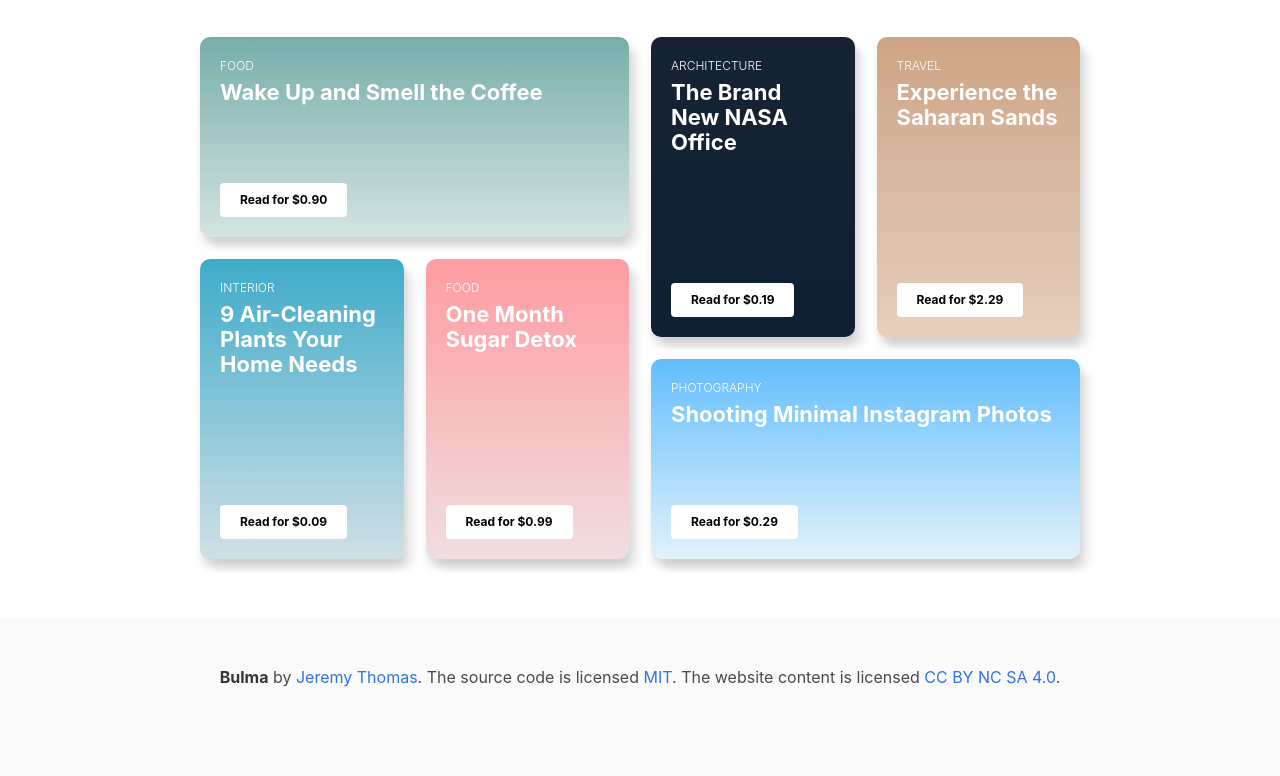
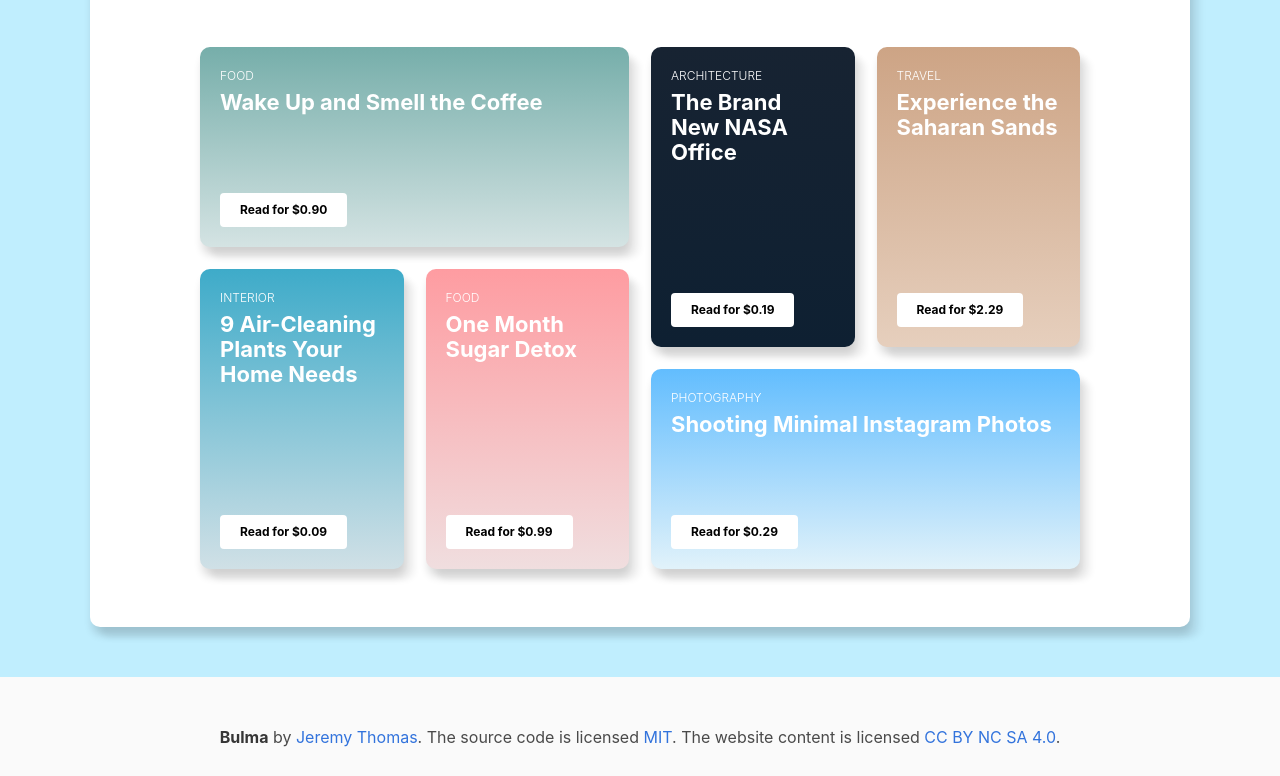
Before and after one commit to katekocalgary/JS-assignment1-v2, a plain HTML site: page index.html in a window 1280 px wide. Shown: the part 256-1032 px from the top of the page. Drawn offline with nearby package versions, Linux system fonts and the light colour scheme.

Commit message:
Update .wrapper style

```diff
--- a/app.js
+++ b/app.js
@@ -58,7 +58,7 @@ function makeTile(colorV,tileV){
     const cardDiv = document.createElement("div");
     cardDiv.setAttribute("class", "card");
     cardDiv.setAttribute("id",tileV);
-    cardDiv.style = "background-image: linear-gradient(to bottom, " + colorV[0] + "," +colorV[1] + ");";
+    cardDiv.style = "background-image: linear-gradient(to bottom, " + colorV[0] + "," + colorV[1] + ");";
     cardRow.appendChild(cardDiv);
     return cardDiv;
 }
--- a/index.html
+++ b/index.html
@@ -6,7 +6,7 @@
     <link rel="stylesheet" type="text/css" href="./styles.css">
 </head>
 <body>
-
+    <div class = "wrapper">
         <nav class="navbar">
             <div class="container">
                 <div class="logo"></div>
@@ -28,7 +28,7 @@
 
         <section class="section">
             <div class="container">
-            <div style='margin: 40px 10px 40px'>
+                <div style='margin: 0px 10px 40px 10px'>
                     <h1>Lifestyle.</h1>
                     <p>The latest and best lifestyle articles selected<br/>
                         by our editorial office.
@@ -40,7 +40,7 @@
                 </div>
             </div>
         </section>
-
+    </div>
     <footer class="footer">
         <div class="content has-text-centered">
             <p>
--- a/styles.css
+++ b/styles.css
@@ -9,6 +9,23 @@ h1 {
     font-weight: 900;
 }
 
+
+
+body {
+    background: rgba(192, 238, 254);
+    padding-top: 50px;
+}
+
+
+.wrapper {
+    margin: auto;
+    max-width: 1100px;
+    border-radius: 10px;
+    background: rgb(255, 255, 255);
+    box-shadow: 2px 8px 9px 0px rgba(0, 0, 0, 0.14),
+        11px 11px 6px rgba(0, 0, 0, 0.05);
+}
+
 .container {
     max-width: 900px;
 }
@@ -18,6 +35,8 @@ NAV
 - - - - - - - - - - - - - - - - - - - - - - - - - - - - - - */
 nav {
     border-bottom: 1px solid #ededed;
+    border-top-left-radius: 10px;
+    border-top-right-radius: 10px;
 }
 
 .navbar > .container {
@@ -74,47 +93,33 @@ Card
     height : 200px;
     grid-column: 1/3;
     grid-row: 1/2;
-    /* background gradient */
-    /* background-image: linear-gradient(to right, rgba(118, 174, 170, 1),	rgba(212, 227, 227, 1));  */
-
 }
 
 #card1 {
     height : 300px;
     grid-column: 3/4;
     grid-row: 1/3;
-    /* background gradient */
-    /* background-image: linear-gradient(to bottom, rgba(23, 35, 50, 1), rgba(14, 32, 50, 1));  */
 }
 
 #card2 {
     grid-column: 4/5;
     grid-row: 1/3;
-    /* background gradient */
-    /* background-image: linear-gradient(to bottom, rgba(205, 164, 133, 1),	rgba(230, 207, 189, 1)); */
 }
 
 #card3 {
-
     grid-column: 1/2;
     grid-row: 2/4;
-    /* background gradient */
-    /* background-image: linear-gradient(to bottom, rgba(62, 171, 201, 1), rgba(208, 224, 230, 1)); */
 }
 
 #card4 {
     grid-column: 2/3;
     grid-row: 2/4;
-    /* background gradient */
-    /* background-image: linear-gradient(to bottom, rgba(254, 156, 161, 1),	rgba(240, 222, 223, 1)); */
 }
 
 #card5 {
     height : 200px;
     grid-column: 3/5;
     grid-row: 3/4;
-    /* background gradient */
-    /* background-image: linear-gradient(to right, rgba(98,189, 254, 1), rgba(225, 242, 250, 1)); */
 }
 
 .card .buy-button {
@@ -142,8 +147,13 @@ Card
     font-size: 22px;
 }
 
+.footer{
+    margin-top: 50px;
+}
+
 /* Screen width under 800px */
 @media (max-width: 800px) {
+
     .card-row {
         display: flex;
         flex-direction: column;
```
Lines whose indentation alone changed are shown as unchanged.
